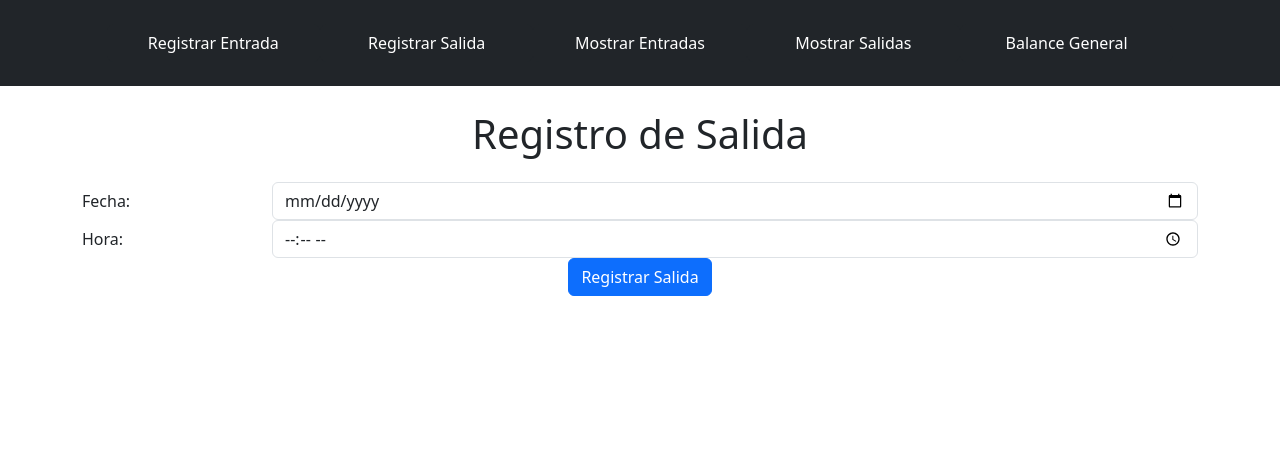
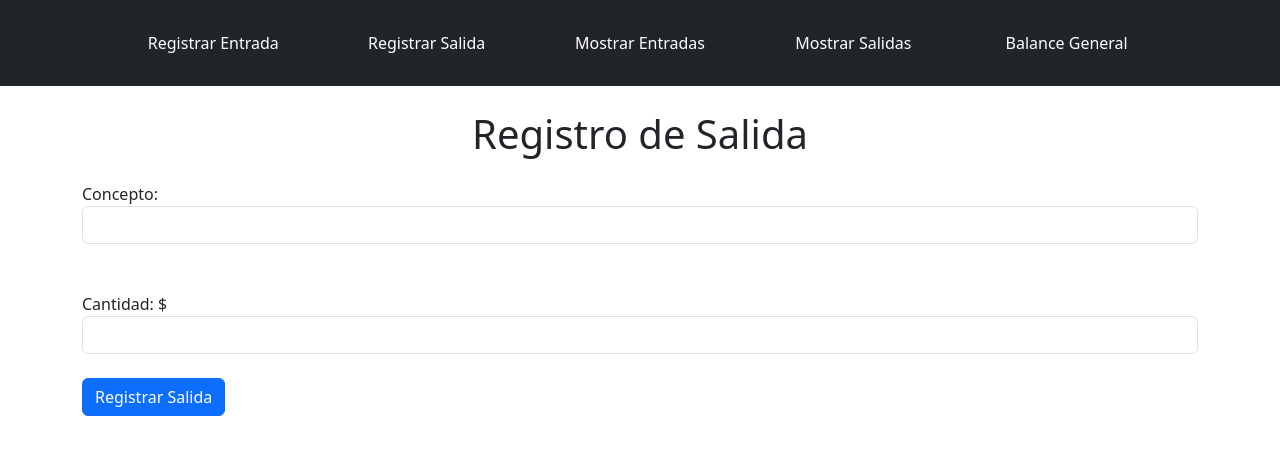
Before and after one commit to dn192246/desafio2LIS, a PHP site: page /registroSalida.php in a window 1280 px wide. Shown: the top 455 px of the page. Run offline with PHP 8.4, Linux system fonts and the light colour scheme; some libraries are stand-ins or nearby versions.

Commit message:
Modificaciones a Plantilla general

```diff
--- a/registroSalida.php
+++ b/registroSalida.php
@@ -10,26 +10,21 @@
 	<div class="container mt-4">
 		<h1 class="text-center mb-4">Registro de Salida</h1>
 		<form>
-			<div class="form-group row">
-				<label for="fecha" class="col-sm-2 col-form-label">Fecha:</label>
-				<div class="col-sm-10">
-					<input type="date" class="form-control" id="fecha" name="fecha">
-				</div>
+			<div class="form-group">
+				<label for="concepto">Concepto:</label>
+				<input type="text" class="form-control" id="concepto">
 			</div>
-			<div class="form-group row">
-				<label for="hora" class="col-sm-2 col-form-label">Hora:</label>
-				<div class="col-sm-10">
-					<input type="time" class="form-control" id="hora" name="hora">
-				</div>
+			<br><br>
+			<div class="form-group">
+				<label for="cantidad">Cantidad: </label>
+				$<input type="number" class="form-control" id="cantidad">
 			</div>
-			<div class="form-group row">
-				<div class="col-sm-12 text-center">
-					<button type="submit" class="btn btn-primary">Registrar Salida</button>
-				</div>
-			</div>
+			<br>
+			<button type="submit" class="btn btn-primary">Registrar Salida</button>
 		</form>
 	</div>
-	<!-- Importar jQuery, Popper.js y Bootstrap JS -->
+
+
 	<script src="https://code.jquery.com/jquery-3.2.1.slim.min.js" integrity="sha384-KJ3o2DKtIkvYIK3UENzmM7KCkRr/rE9/Qpg6aAZGJwFDMVNA/GpGFF93hXpG5KkN" crossorigin="anonymous"></script>
 	<script src="https://cdnjs.cloudflare.com/ajax/libs/popper.js/1.12.9/umd/popper.min.js" integrity="sha384-ApNbgh9B+Y1QKtv3Rn7W3mgPxhU9K/ScQsAP7hUibX39j7fakFPskvXusvfa0b4Q" crossorigin="anonymous"></script>
 	<script src="https://cdn.jsdelivr.net/npm/bootstrap@5.3.0-alpha1/dist/js/bootstrap.bundle.min.js" integrity="sha384-w76AqPfDkMBDXo30jS1Sgez6pr3x5MlQ1ZAGC+nuZB+EYdgRZgiwxhTBTkF7CXvN" crossorigin="anonymous"></script>
```
Also changed, not shown: registroEntrada.php (+8 -5 lines), verEntradas.php (+11 -5 lines), verSalidas.php (+14 -7 lines).
